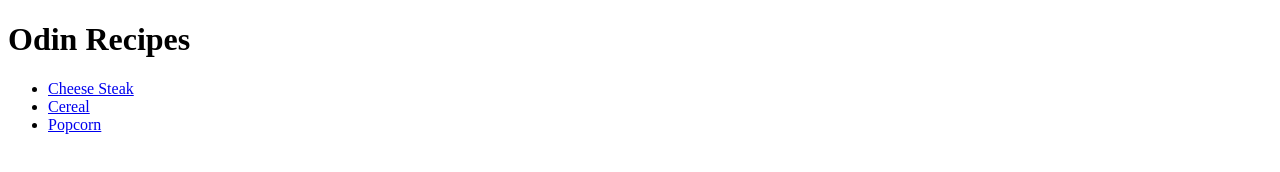
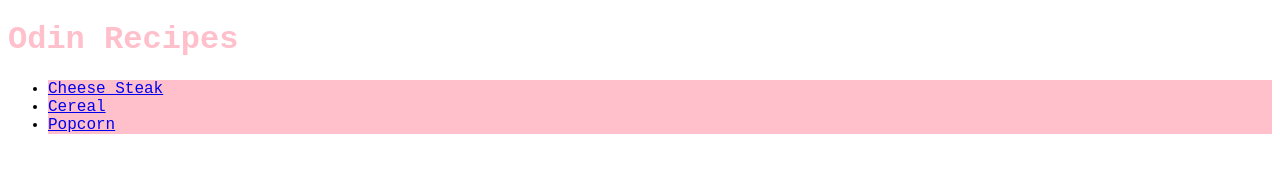
Before and after one commit to danwithanh/odin-recipes, a plain HTML site: page index.html in a window 1280 px wide. Drawn offline with Linux system fonts and the light colour scheme.

Commit message:
Added styles

```diff
--- a/index.html
+++ b/index.html
@@ -8,7 +8,7 @@
     <title>Recipes</title>
 </head>
 <body>
-    <h1>Odin Recipes</h1>
+    <h1 class="pink">Odin Recipes</h1>
     <ul>
         <li><a href="./recipes/cheese-steak.html">Cheese Steak</a></li>
         <li><a href="./recipes/cereal.html">Cereal</a></li>
--- a/style.css
+++ b/style.css
@@ -0,0 +1,11 @@
+body {
+    font-family: 'Courier New', Courier, monospace;
+}
+
+.pink {
+    color: pink;
+}
+
+li {
+    background-color: pink;
+}
```
